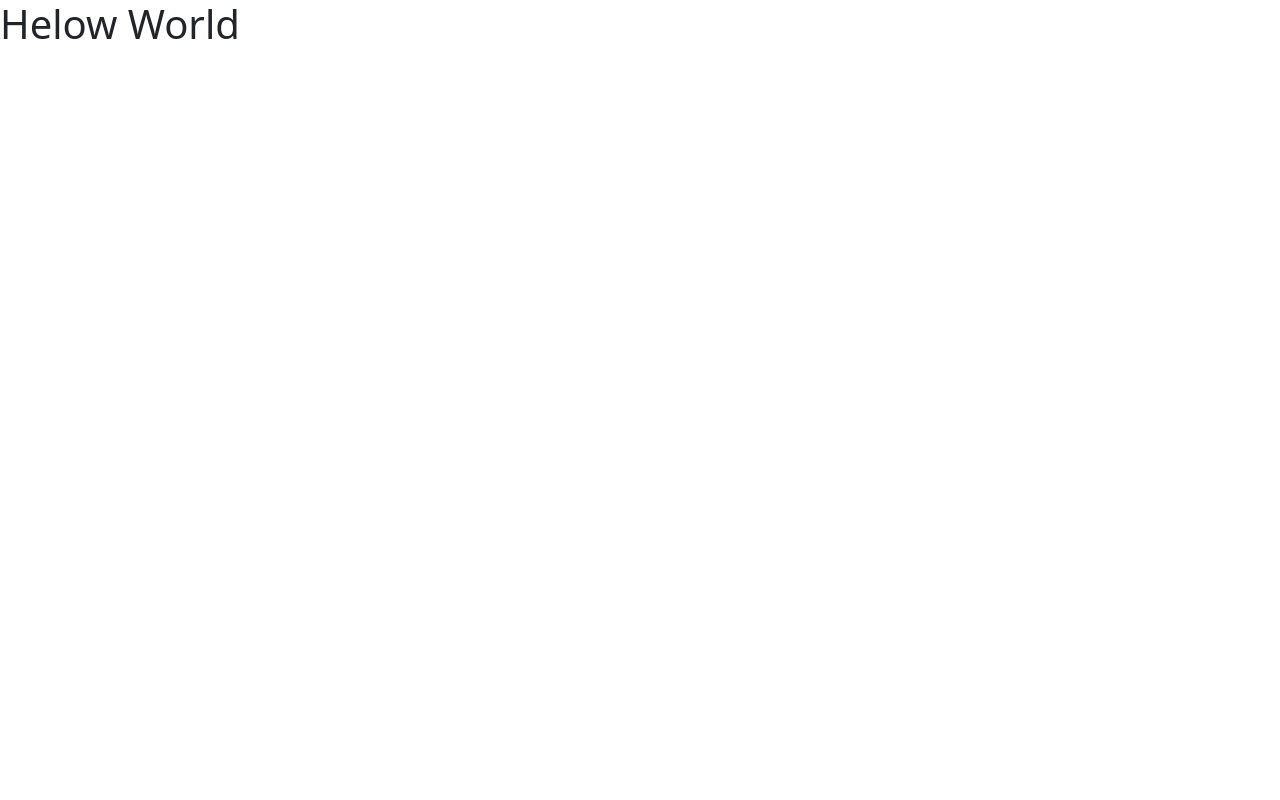
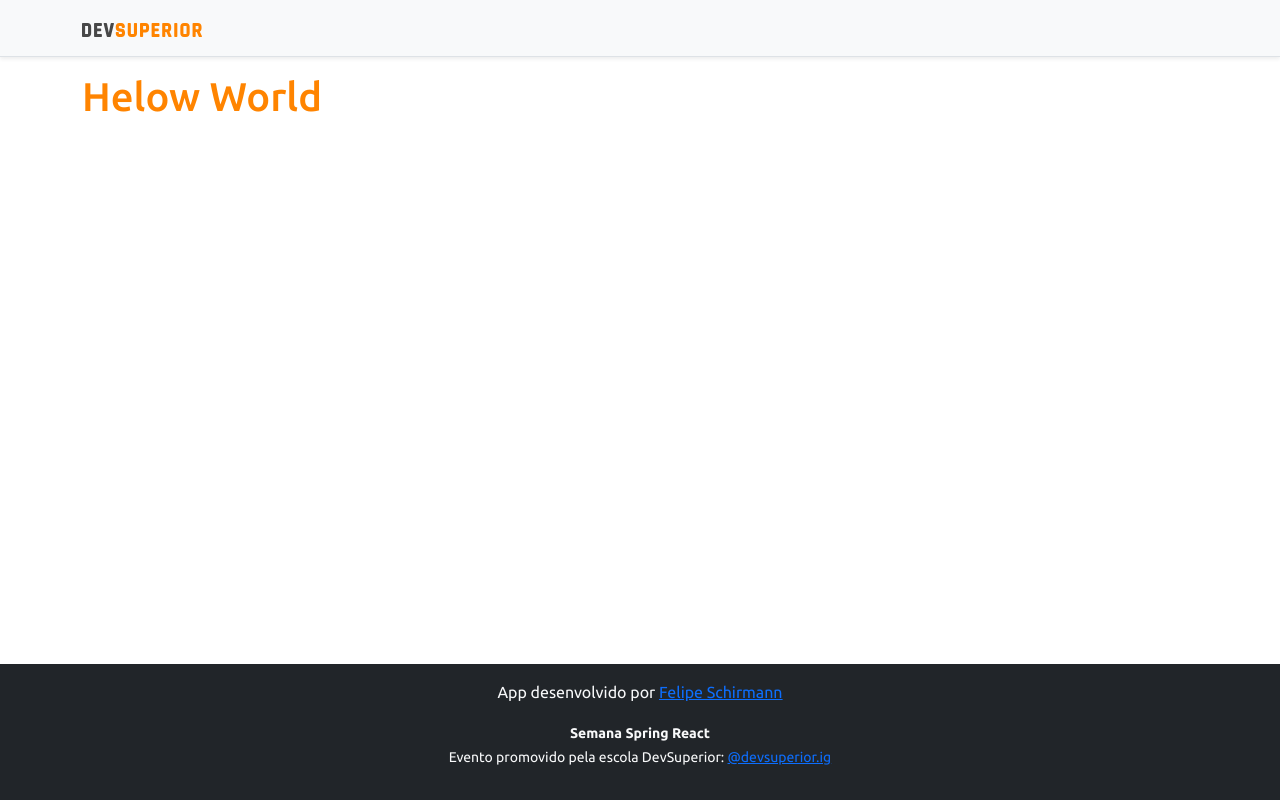
Before and after one commit to felipeschirmann/DSVendas, a React (Create React App) app in the folder frontend/: page / in a window 1280 px wide. Built offline with nearby package versions, Linux system fonts and the light colour scheme.

Commit message:
Basic static components

```diff
--- a/frontend/src/App.tsx
+++ b/frontend/src/App.tsx
@@ -1,8 +1,15 @@
+import Footer from "components/Footer";
+import NavBar from "components/NavBar";
+
 function App() {
   return (
-    <div>
-      <h1>Helow World</h1>
-    </div>
+    <>
+      <NavBar />
+      <div className="container" >
+        <h1 className="text-primary">Helow World</h1>
+      </div>
+      <Footer/>
+    </>
   );
 }
 
--- /dev/null
+++ b/frontend/src/components/Footer/index.tsx
@@ -0,0 +1,34 @@
+const Footer = () => {
+  return (
+    <footer className="footer mt-auto py-3 bg-dark">
+      <div className="container">
+        <p className="text-light">
+          App desenvolvido por{" "}
+          <a
+            href="https://github.com/felipeschirmann"
+            target="_blank"
+            rel="noreferrer"
+          >
+            Felipe Schirmann
+          </a>
+        </p>
+        <p className="text-light">
+          <small>
+            <strong>Semana Spring React</strong>
+            <br />
+            Evento promovido pela escola DevSuperior:{" "}
+            <a
+              href="https://instagram.com/devsuperior.ig"
+              target="_blank"
+              rel="noreferrer"
+            >
+              @devsuperior.ig
+            </a>
+          </small>
+        </p>
+      </div>
+    </footer>
+  );
+};
+
+export default Footer;
--- /dev/null
+++ b/frontend/src/components/NavBar/index.tsx
@@ -0,0 +1,15 @@
+import ImgDsDark from 'assets/img/ds-dark.svg'
+
+const NavBar = () => {
+  return (
+    <div className="d-flex flex-column flex-md-row align-items-center p-3 px-md-4 mb-3 bg-light border-bottom shadow-sm">
+      <div className="container">
+        <nav className="my-2 my-md-0 mr-md-3">
+          <img src={ImgDsDark} alt="DevSuperior" width="120" />
+        </nav>
+      </div>
+    </div>
+  );
+};
+
+export default NavBar;
--- a/frontend/src/index.tsx
+++ b/frontend/src/index.tsx
@@ -1,6 +1,7 @@
 import React from 'react';
 import ReactDOM from 'react-dom';
 import 'bootstrap/dist/css/bootstrap.css';
+import './assets/css/styles.css';
 import App from './App';
 
 ReactDOM.render(
```
Also changed, not shown: frontend/src/components/DataTable/index.tsx (added, +28 -0 lines), frontend/src/assets/img/ds-dark.svg (added).
